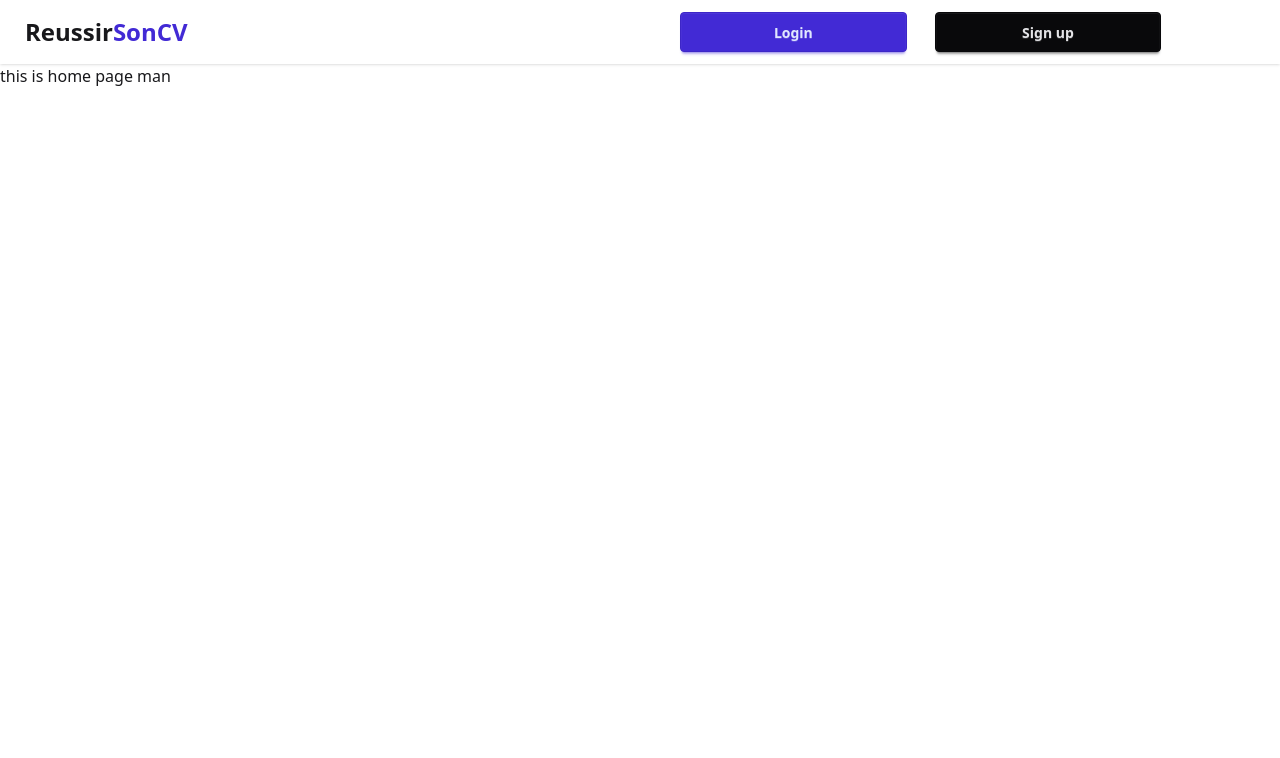
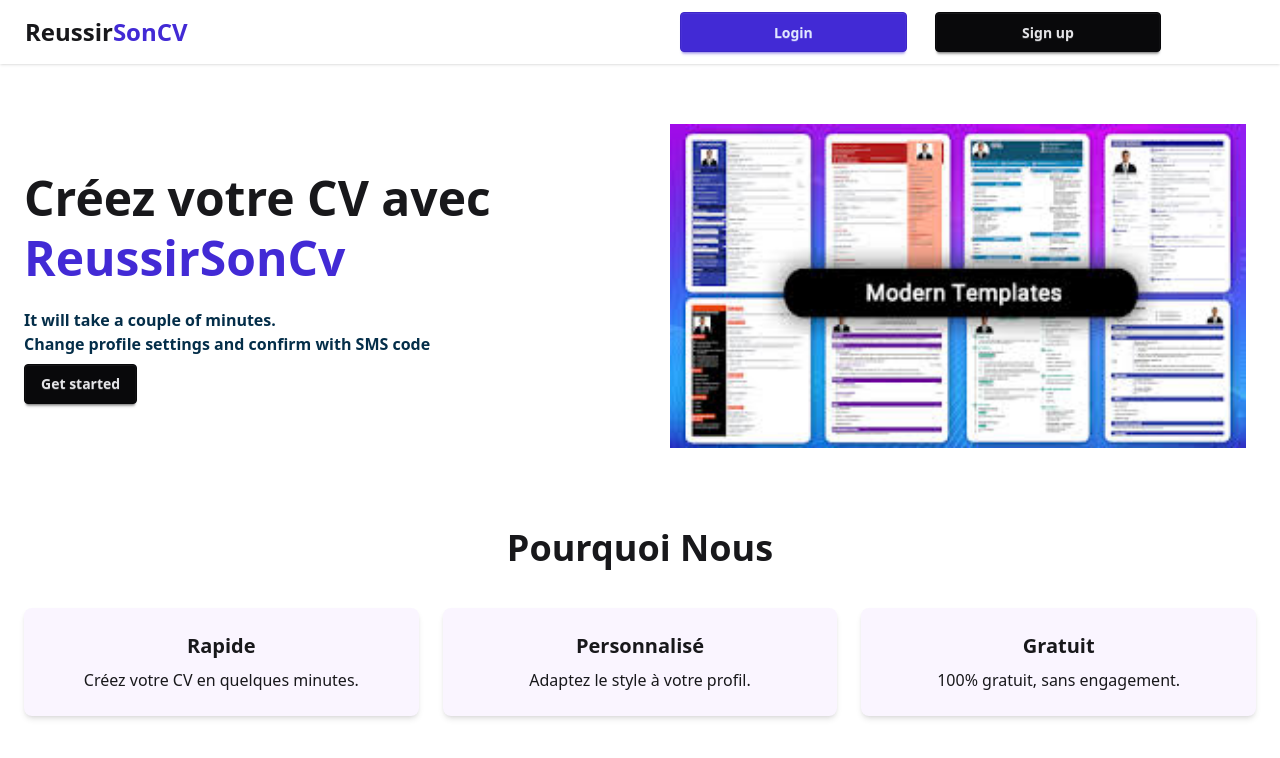
Before and after one commit to mohamedmaghzaoui/ReussirSonCV, a React (Vite) app in the folder frontend/: page / in a window 1280 px wide. Shown: the top 758 px of the page. Built offline with nearby package versions, Linux system fonts and the light colour scheme.

Commit message:
finished initial home page

```diff
--- a/frontend/src/pages/home/home.jsx
+++ b/frontend/src/pages/home/home.jsx
@@ -1,5 +1,54 @@
 export const Home=()=>{
-    return <div>
-        <h1>this is home page man</h1>
+    return (<div>
+
+ <div className="mt-5 w-full grid grid-cols-1 lg:grid-cols-2 items-center px-6 py-10 gap-10">
+
+  <div className="text-center lg:text-left">
+    <h1 className="font-bold text-3xl sm:text-4xl md:text-5xl leading-tight">
+      Créez votre CV avec <span className="text-primary block">ReussirSonCv</span>
+    </h1>
+    <p className="mt-5 text-info-content font-semibold">It will take a couple of minutes.
+    <span className="block">Change profile settings and confirm with SMS code</span>
+</p>
+<button className="btn btn-neutral mt-2">Get started</button>
+  </div>
+
+  <div>
+    <img
+      src="/site_img.jpg"
+      alt="site preview"
+      className="w-full max-w-xl h-auto mx-auto"
+    />
+  </div>
+
+</div>
+
+<section class="px-6 py-10 mb-10">
+  <h1 class="text-3xl sm:text-4xl font-bold text-center mb-10">
+    Pourquoi Nous
+  </h1>
+
+  <div class="grid grid-cols-1 md:grid-cols-3 gap-6">
+
+    <div class="card bg-purple-50 shadow-md p-6 rounded-box text-center">
+      <h2 class="text-xl font-bold mb-2">Rapide</h2>
+      <p>Créez votre CV en quelques minutes.</p>
     </div>
+
+    <div class="card bg-purple-50 shadow-md p-6 rounded-box text-center">
+      <h2 class="text-xl font-bold mb-2">Personnalisé</h2>
+      <p>Adaptez le style à votre profil.</p>
+    </div>
+
+    <div class="card bg-purple-50 shadow-md p-6 rounded-box text-center">
+      <h2 class="text-xl font-bold mb-2">Gratuit</h2>
+      <p>100% gratuit, sans engagement.</p>
+    </div>
+
+  </div>
+</section>
+
+
+
+    </div>)
 }
```
Also changed, not shown: frontend/public/site_img.jpg (added).
